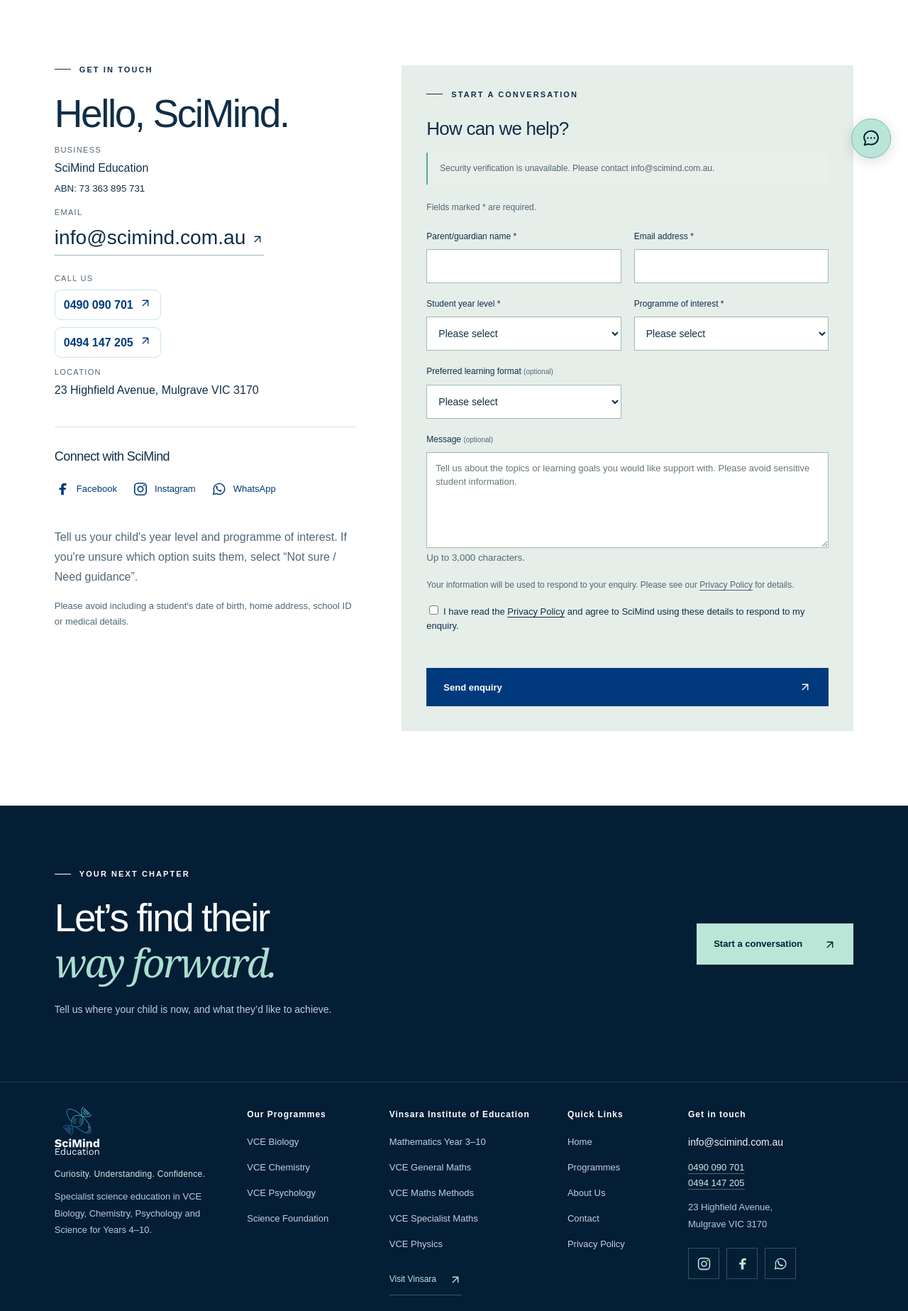
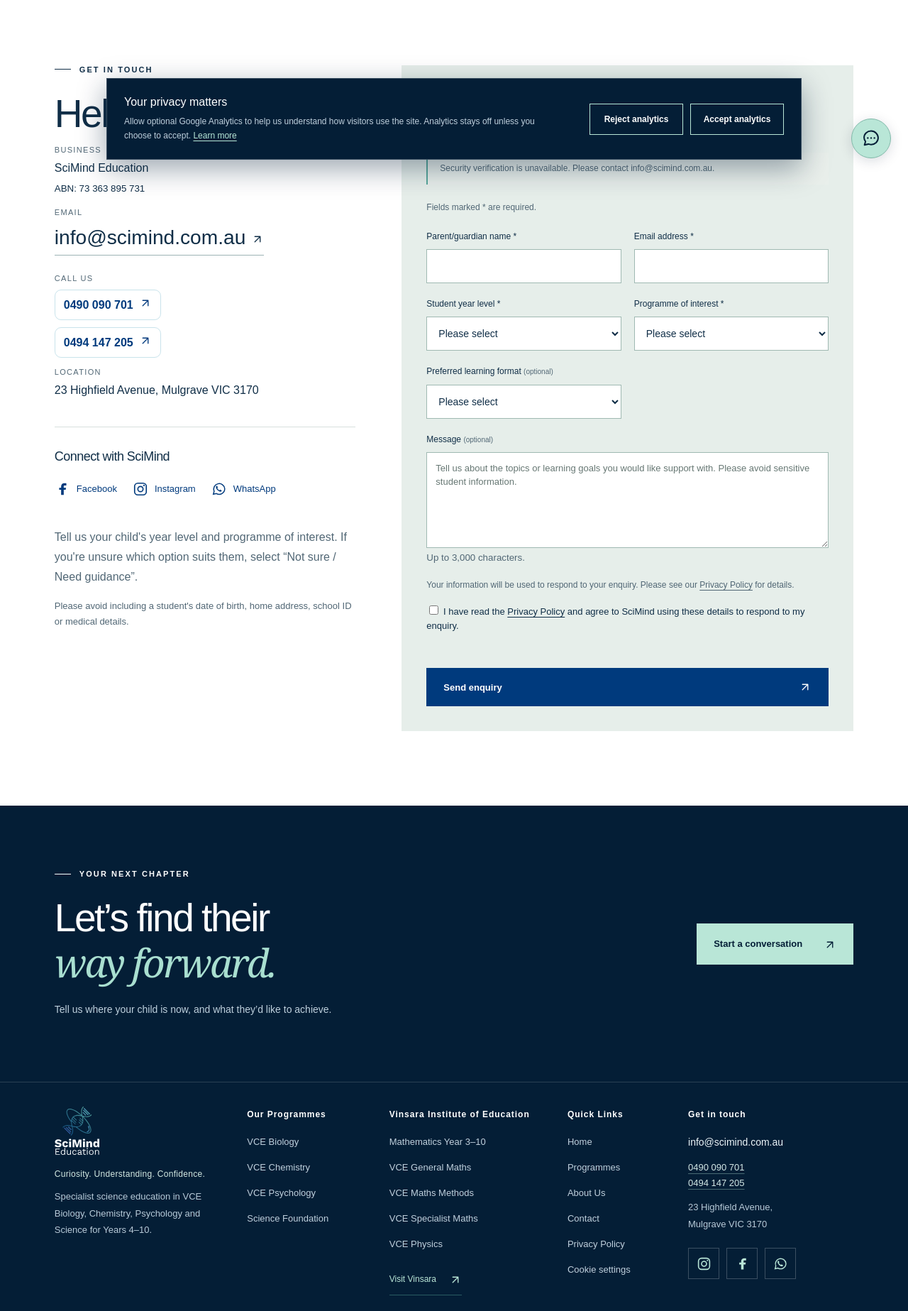
Before and after one commit to Pobakara/scimind-edu-website-v1.2, a plain HTML site: page site/contact.html in a window 1280 px wide. Shown: the part 555-2402 px from the top of the page at 71% size. Drawn offline with Linux system fonts and the light colour scheme.

Commit message:
Add GA4 analytics and privacy consent

```diff
--- /dev/null
+++ b/site/assets/analytics-consent.css
@@ -0,0 +1,119 @@
+.sm-analytics-banner {
+  position: fixed;
+  z-index: 1001;
+  right: max(20px, env(safe-area-inset-right, 0px));
+  bottom: max(20px, env(safe-area-inset-bottom, 0px));
+  left: max(20px, env(safe-area-inset-left, 0px));
+  display: flex;
+  align-items: center;
+  justify-content: space-between;
+  gap: 28px;
+  max-width: 980px;
+  margin-inline: auto;
+  padding: 22px 24px;
+  border: 1px solid #ffffff35;
+  background: #041e36;
+  box-shadow: 0 12px 40px #041e3666;
+  color: #fff;
+}
+
+.sm-analytics-banner[hidden] {
+  display: none;
+}
+
+.sm-analytics-content {
+  max-width: 590px;
+}
+
+.sm-analytics-banner h2 {
+  margin: 0 0 7px;
+  color: #fff;
+  font-size: 16px;
+  line-height: 1.4;
+  letter-spacing: 0;
+}
+
+.sm-analytics-banner p {
+  margin: 0;
+  color: #c0d0dd;
+  font-size: 12px;
+  line-height: 1.65;
+}
+
+.sm-analytics-banner a {
+  color: #b9e6d7;
+  text-decoration: underline;
+  text-underline-offset: 3px;
+}
+
+.sm-analytics-status:not([hidden]) {
+  margin-top: 8px;
+  color: #ffd7a3;
+}
+
+.sm-analytics-actions {
+  display: grid;
+  flex: 0 0 auto;
+  grid-template-columns: repeat(2, minmax(132px, 1fr));
+  gap: 10px;
+  width: max-content;
+}
+
+.sm-analytics-choice {
+  min-height: 44px;
+  padding: 10px 14px;
+  border: 1px solid #b9e6d7;
+  border-radius: 0;
+  background: transparent;
+  color: #fff;
+  font: inherit;
+  font-size: 12px;
+  font-weight: 600;
+}
+
+.sm-analytics-choice:hover {
+  background: #0b81a2;
+}
+
+.sm-analytics-choice:focus-visible,
+.sm-cookie-settings:focus-visible {
+  outline: 3px solid #b9e6d7;
+  outline-offset: 3px;
+}
+
+.site-footer .sf-nav .sm-cookie-settings {
+  display: inline-flex;
+  align-items: center;
+  min-height: 36px;
+  padding: 6px 0;
+  border: 0;
+  background: transparent;
+  color: inherit;
+  font: inherit;
+  font-size: 13px;
+  line-height: 1.65;
+  text-align: left;
+  cursor: pointer;
+}
+
+.site-footer .sf-nav .sm-cookie-settings:hover {
+  color: #fff;
+}
+
+@media (max-width: 640px) {
+  .sm-analytics-banner {
+    align-items: stretch;
+    flex-direction: column;
+    gap: 14px;
+    padding: 18px;
+  }
+
+  .sm-analytics-actions {
+    width: 100%;
+    grid-template-columns: 1fr 1fr;
+  }
+
+  .sm-analytics-choice {
+    padding-inline: 8px;
+  }
+}
--- /dev/null
+++ b/site/assets/analytics-consent.js
@@ -0,0 +1,183 @@
+(() => {
+  'use strict';
+
+  const measurementId = 'G-03MVZRBCM2';
+  const preferenceKey = 'scimind-analytics-consent';
+  const consent = {
+    analytics_storage: 'denied',
+    ad_storage: 'denied',
+    ad_user_data: 'denied',
+    ad_personalization: 'denied',
+    personalization_storage: 'denied',
+    functionality_storage: 'granted',
+    security_storage: 'granted'
+  };
+  let preference = null;
+  let tagLoaded = false;
+  let configured = false;
+  let settingsButton = null;
+  let returnFocus = false;
+  let bannerStatus;
+
+  window.dataLayer = window.dataLayer || [];
+  window.gtag = window.gtag || function gtag() {
+    window.dataLayer.push(arguments);
+  };
+  window.gtag('consent', 'default', consent);
+  window.gtag('set', 'ads_data_redaction', true);
+
+  function readPreference() {
+    try {
+      const stored = window.localStorage.getItem(preferenceKey);
+      return stored === 'accepted' || stored === 'rejected' ? stored : null;
+    } catch {
+      return null;
+    }
+  }
+
+  function showStatus(message) {
+    bannerStatus.textContent = message;
+    bannerStatus.hidden = false;
+  }
+
+  function removeAnalyticsCookies() {
+    const domains = [location.hostname];
+    if (location.hostname === 'scimind.com.au' || location.hostname.endsWith('.scimind.com.au')) {
+      domains.push('.scimind.com.au');
+    }
+    const names = document.cookie.split(';').map(cookie => cookie.trim().split('=')[0])
+      .filter(name => name === '_ga' || name.startsWith('_ga_'));
+    names.forEach(name => {
+      document.cookie = `${name}=; Max-Age=0; path=/; SameSite=Lax`;
+      domains.forEach(domain => {
+        document.cookie = `${name}=; Max-Age=0; path=/; domain=${domain}; SameSite=Lax`;
+      });
+    });
+  }
+
+  function pageLocation(url = location.href) {
+    const page = new URL(url);
+    page.search = '';
+    page.hash = '';
+    return page.href;
+  }
+
+  function loadGoogleTag() {
+    if (tagLoaded) return;
+    tagLoaded = true;
+    const script = document.createElement('script');
+    script.async = true;
+    script.src = `https://www.googletagmanager.com/gtag/js?id=${measurementId}`;
+    script.onerror = () => console.warn('Google Analytics could not be loaded.');
+    document.head.append(script);
+    window.gtag('js', new Date());
+    const pageParameters = { send_page_view: true, page_location: pageLocation() };
+    if (document.referrer) pageParameters.page_referrer = pageLocation(document.referrer);
+    window.gtag('config', measurementId, pageParameters);
+    configured = true;
+  }
+
+  function applyPreference(value) {
+    preference = value;
+    window.gtag('consent', 'update', {
+      ...consent,
+      analytics_storage: value === 'accepted' ? 'granted' : 'denied'
+    });
+    if (value === 'accepted') loadGoogleTag();
+    else removeAnalyticsCookies();
+  }
+
+  const banner = document.createElement('section');
+  banner.id = 'sm-analytics-banner';
+  banner.className = 'sm-analytics-banner';
+  banner.setAttribute('aria-labelledby', 'sm-analytics-title');
+  banner.setAttribute('aria-label', 'Analytics cookie preferences');
+  banner.hidden = true;
+
+  const bannerContent = document.createElement('div');
+  bannerContent.className = 'sm-analytics-content';
+  const heading = document.createElement('h2');
+  heading.id = 'sm-analytics-title';
+  heading.textContent = 'Your privacy matters';
+  const description = document.createElement('p');
+  description.textContent = 'Allow optional Google Analytics to help us understand how visitors use the site. Analytics stays off unless you choose to accept.';
+  const privacyLink = document.createElement('a');
+  privacyLink.href = 'privacy.html#analytics';
+  privacyLink.textContent = 'Learn more';
+  description.append(' ', privacyLink);
+  bannerStatus = document.createElement('p');
+  bannerStatus.className = 'sm-analytics-status';
+  bannerStatus.setAttribute('role', 'status');
+  bannerStatus.hidden = true;
+  bannerContent.append(heading, description, bannerStatus);
+
+  const actions = document.createElement('div');
+  actions.className = 'sm-analytics-actions';
+  const acceptButton = document.createElement('button');
+  acceptButton.type = 'button';
+  acceptButton.className = 'sm-analytics-choice';
+  acceptButton.textContent = 'Accept analytics';
+  const rejectButton = document.createElement('button');
+  rejectButton.type = 'button';
+  rejectButton.className = 'sm-analytics-choice';
+  rejectButton.textContent = 'Reject analytics';
+  actions.append(rejectButton, acceptButton);
+  banner.append(bannerContent, actions);
+  document.body.append(banner);
+
+  function openPreferences(fromSettings = false) {
+    banner.hidden = false;
+    bannerStatus.hidden = true;
+    if (settingsButton) settingsButton.setAttribute('aria-expanded', 'true');
+    returnFocus = fromSettings;
+    if (fromSettings) acceptButton.focus();
+  }
+
+  function choose(value) {
+    try {
+      window.localStorage.setItem(preferenceKey, value);
+    } catch {
+      if (value === 'rejected') applyPreference('rejected');
+      showStatus(value === 'rejected'
+        ? 'Analytics is disabled for this visit, but we could not save your choice across pages. Please try again to save it.'
+        : 'We could not save your choice in this browser. Analytics has not been enabled; please try again.');
+      return;
+    }
+    applyPreference(value);
+    banner.hidden = true;
+    if (settingsButton) settingsButton.setAttribute('aria-expanded', 'false');
+    if (returnFocus && settingsButton) settingsButton.focus();
+    returnFocus = false;
+  }
+
+  acceptButton.addEventListener('click', () => choose('accepted'));
+  rejectButton.addEventListener('click', () => choose('rejected'));
+
+  const quickLinks = document.querySelector('.site-footer nav[aria-label="Footer quick links"] ul');
+  if (quickLinks) {
+    const item = document.createElement('li');
+    settingsButton = document.createElement('button');
+    settingsButton.type = 'button';
+    settingsButton.className = 'sm-cookie-settings';
+    settingsButton.textContent = 'Cookie settings';
+    settingsButton.setAttribute('aria-controls', banner.id);
+    settingsButton.setAttribute('aria-expanded', 'false');
+    settingsButton.addEventListener('click', () => openPreferences(true));
+    item.append(settingsButton);
+    quickLinks.append(item);
+  }
+
+  window.SciMindAnalytics = Object.freeze({
+    generateLead(formType) {
+      if (preference !== 'accepted' || !configured || !['contact', 'quick_enquiry'].includes(formType)) return;
+      window.gtag('event', 'generate_lead', {
+        form_type: formType,
+        page_location: pageLocation()
+      });
+    }
+  });
+
+  preference = readPreference();
+  if (preference) applyPreference(preference);
+  else openPreferences();
+})();
--- a/site/assets/contact-enquiry.js
+++ b/site/assets/contact-enquiry.js
@@ -43,7 +43,7 @@
       sending=true;btn.disabled=true;form.setAttribute('aria-busy','true');status.textContent='Sending your enquiry…';
       const controller=new AbortController(),timeout=setTimeout(()=>controller.abort(),15000);
       try{const result=await api.submit(data,token,requestId,controller.signal);
-        if(result.kind==='accepted'){form.reset();requestId='';lastData='';feedback('Thank you! SciMind has received your enquiry. Reference: '+result.reference+'.',true);}
+        if(result.kind==='accepted'){window.SciMindAnalytics?.generateLead('contact');form.reset();requestId='';lastData='';feedback('Thank you! SciMind has received your enquiry. Reference: '+result.reference+'.',true);}
         else if(result.kind==='rate-limited')feedback('Too many attempts. Please try later or email SciMind.');
         else feedback('The enquiry could not be accepted. Please check the details or contact us by email.');
       }catch{feedback('We could not confirm receipt. Please email info@scimind.com.au before retrying if uncertain whether it arrived.');}
--- a/site/assets/quick-enquiry.js
+++ b/site/assets/quick-enquiry.js
@@ -115,6 +115,7 @@
         if(result.kind==='rate-limited'){feedback('Too many attempts. Please wait before retrying or email SciMind.');return;}
         if(result.kind==='invalid'){feedback('The service could not accept these details. Please review them or contact us by email.');return;}
         if(result.kind!=='accepted')throw new Error('unconfirmed');
+        window.SciMindAnalytics?.generateLead('quick_enquiry');
         form.reset();lastPayload='';requestId='';
         feedback('Thank you. Your enquiry has been received by SciMind. Reference: '+result.reference+'.',true);
       } catch {feedback('We could not confirm receipt. Your details are still here. Please email info@scimind.com.au before retrying if uncertain whether it arrived.');}
```
Also changed, not shown: site/about.html (+2 -1 lines), site/contact.html (+2 -1 lines), site/index.html (+2 -1 lines), site/privacy.html (+8 -4 lines), site/programmes.html (+2 -1 lines).
